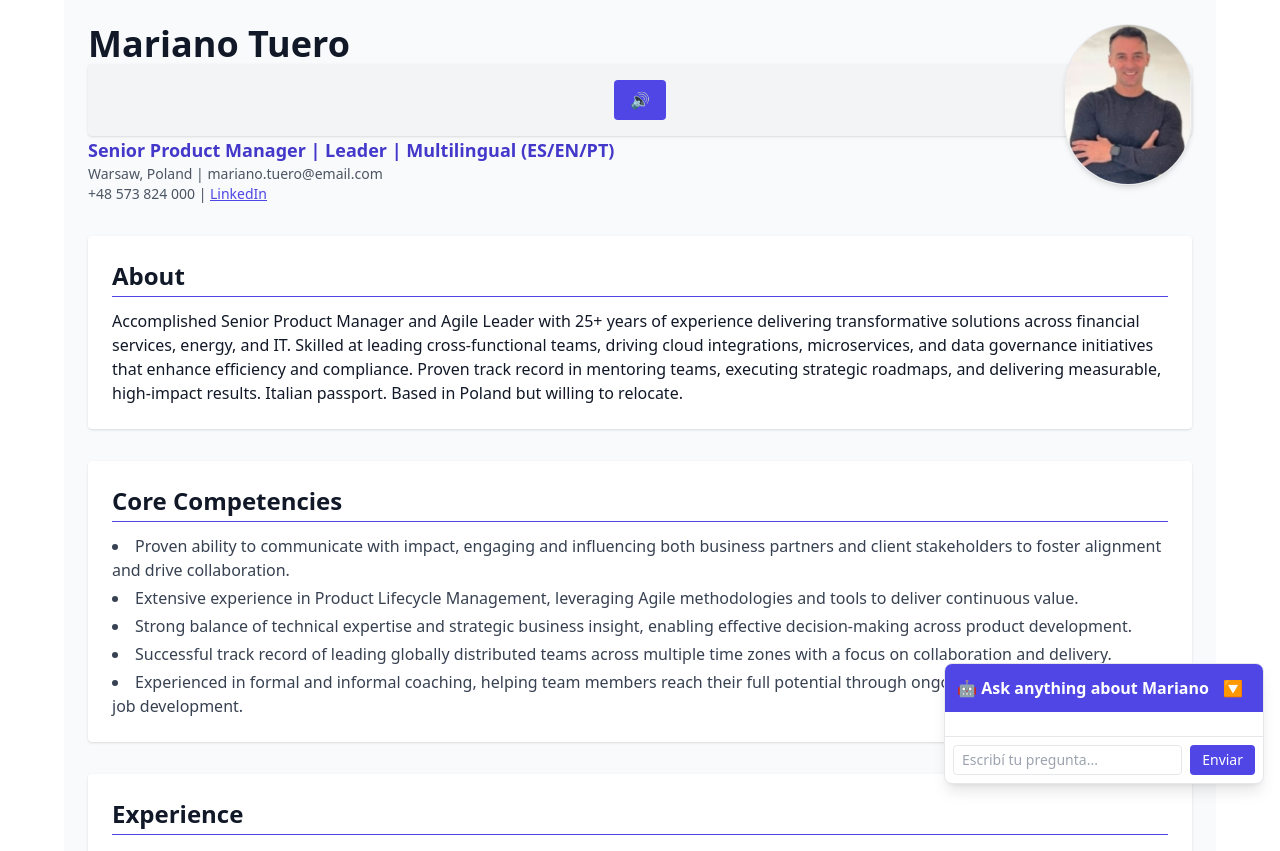
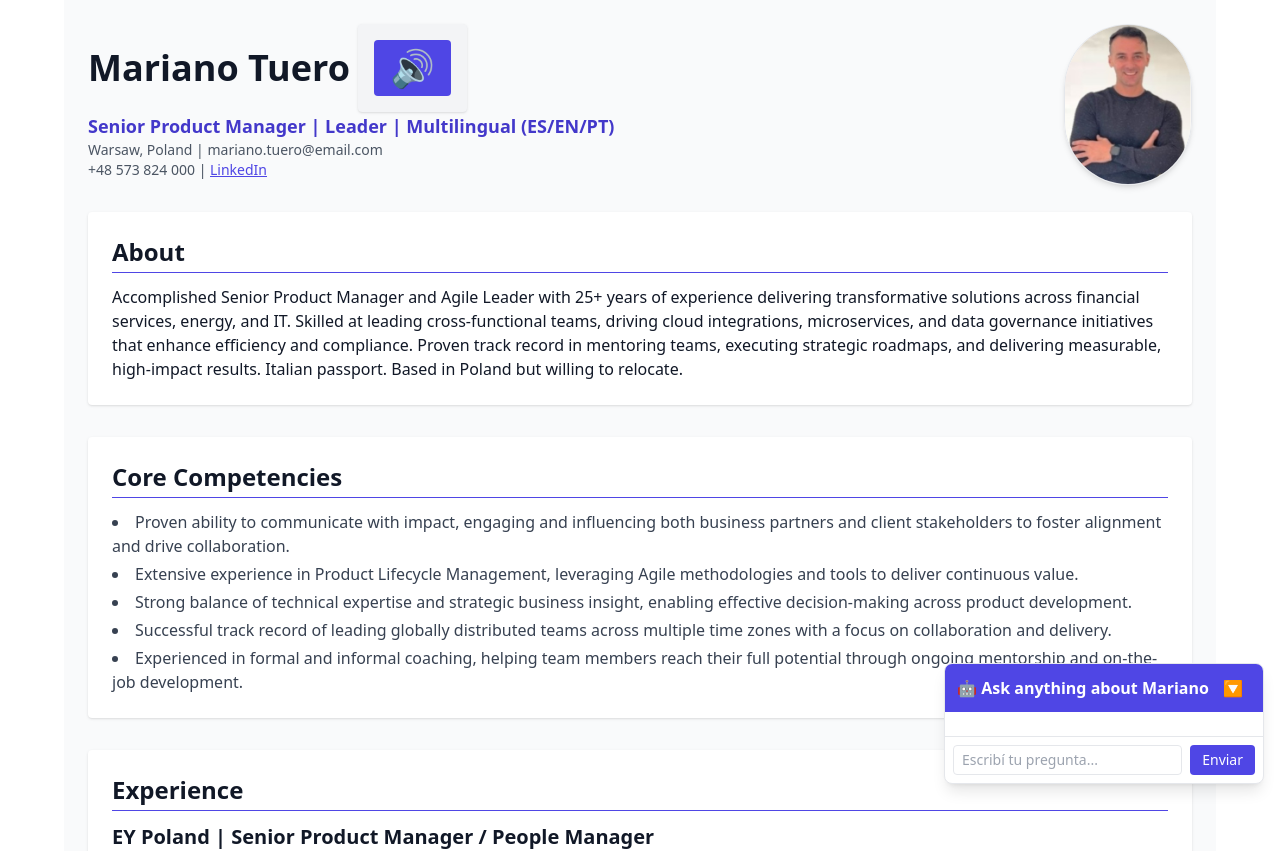
Before and after one commit to marianotue01/cv-mariano, a React (Create React App) app: page / in a window 1280 px wide. Shown: the top 851 px of the page. Built offline with nearby package versions, Linux system fonts and the light colour scheme.

Commit message:
Agrego componente AudioPresentation con TTS

```diff
--- a/src/frontend/App.js
+++ b/src/frontend/App.js
@@ -16,9 +16,12 @@
       />
 
       <header className="mb-8">
-        <h1 className="text-4xl font-bold">Mariano Tuero </h1>  <AudioPresentation />
+        <h1 className="text-4xl font-bold flex items-center gap-2">
+          Mariano Tuero
+          <AudioPresentation small /> {/* Podés pasarle una prop para versión compacta */}
+        </h1>
         <p className="text-lg text-indigo-700 font-semibold">
-          Senior Product Manager |  Leader | Multilingual (ES/EN/PT)
+          Senior Product Manager | Leader | Multilingual (ES/EN/PT)
         </p>
         <p className="text-sm text-gray-600">
           Warsaw, Poland | mariano.tuero@email.com
```
